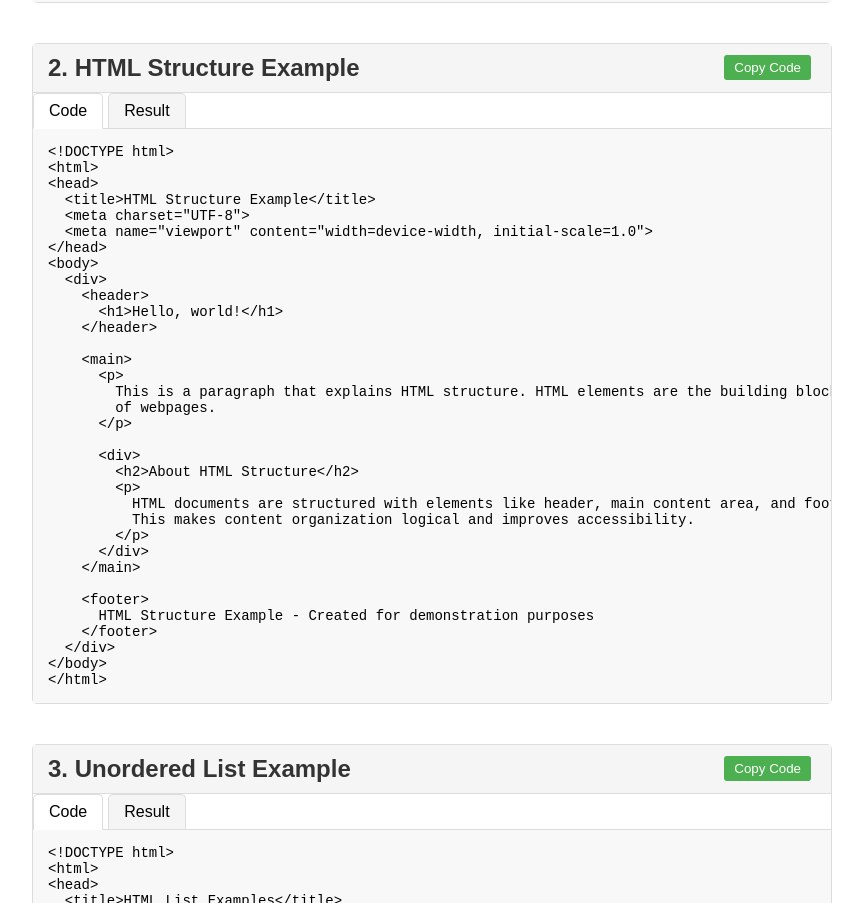
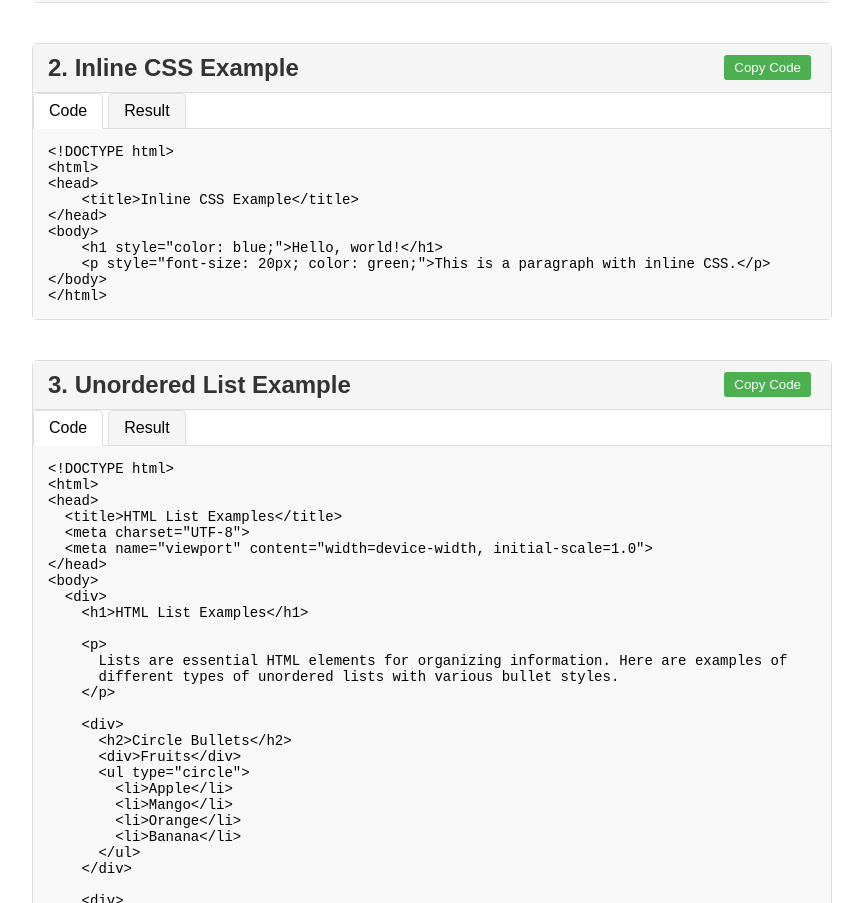
Before and after one commit to nexussecelite/Test, a plain HTML site: page index.html in a window 1280 px wide. Shown: the part 806-1709 px from the top of the page, without its empty margins (208-1071 px from the left). Drawn offline with Linux system fonts and the light colour scheme.

Commit message:
Update index.html

```diff
--- a/index.html
+++ b/index.html
@@ -216,7 +216,7 @@
 
   <div id="example2" class="code-container">
     <div class="code-header">
-      <h2>2. HTML Structure Example</h2>
+      <h2>2. Inline CSS Example</h2>
       <button class="copy-btn" data-target="inlineCssCode" onclick="copyCode('inlineCssCode')">Copy Code</button>
     </div>
     <div class="tabs">
@@ -227,63 +227,17 @@
       <pre id="inlineCssCode">&lt;!DOCTYPE html&gt;
 &lt;html&gt;
 &lt;head&gt;
-  &lt;title&gt;HTML Structure Example&lt;/title&gt;
-  &lt;meta charset="UTF-8"&gt;
-  &lt;meta name="viewport" content="width=device-width, initial-scale=1.0"&gt;
+    &lt;title&gt;Inline CSS Example&lt;/title&gt;
 &lt;/head&gt;
 &lt;body&gt;
-  &lt;div&gt;
-    &lt;header&gt;
-      &lt;h1&gt;Hello, world!&lt;/h1&gt;
-    &lt;/header&gt;
-
-    &lt;main&gt;
-      &lt;p&gt;
-        This is a paragraph that explains HTML structure. HTML elements are the building blocks
-        of webpages.
-      &lt;/p&gt;
-
-      &lt;div&gt;
-        &lt;h2&gt;About HTML Structure&lt;/h2&gt;
-        &lt;p&gt;
-          HTML documents are structured with elements like header, main content area, and footer.
-          This makes content organization logical and improves accessibility.
-        &lt;/p&gt;
-      &lt;/div&gt;
-    &lt;/main&gt;
-
-    &lt;footer&gt;
-      HTML Structure Example - Created for demonstration purposes
-    &lt;/footer&gt;
-  &lt;/div&gt;
+    &lt;h1 style="color: blue;"&gt;Hello, world!&lt;/h1&gt;
+    &lt;p style="font-size: 20px; color: green;"&gt;This is a paragraph with inline CSS.&lt;/p&gt;
 &lt;/body&gt;
 &lt;/html&gt;</pre>
     </div>
     <div id="example2-result" class="tab-content result-container" style="display: none;">
-      <div>
-        <header>
-          <h1>Hello, world!</h1>
-        </header>
-
-        <main>
-          <p>
-            This is a paragraph that explains HTML structure. HTML elements are the building blocks
-            of webpages.
-          </p>
-
-          <div>
-            <h2>About HTML Structure</h2>
-            <p>
-              HTML documents are structured with elements like header, main content area, and footer.
-              This makes content organization logical and improves accessibility.
-            </p>
-          </div>
-        </main>
-
-        <footer>
-          HTML Structure Example - Created for demonstration purposes
-        </footer>
-      </div>
+      <h1 style="color: blue;">Hello, world!</h1>
+      <p style="font-size: 20px; color: green;">This is a paragraph with inline CSS.</p>
     </div>
   </div>
 
```
